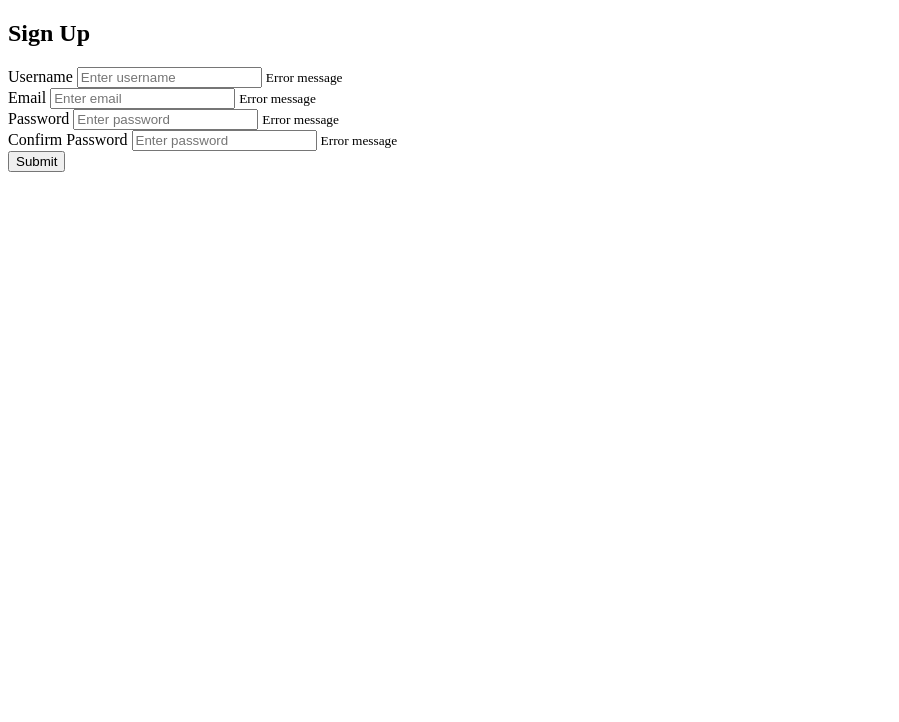
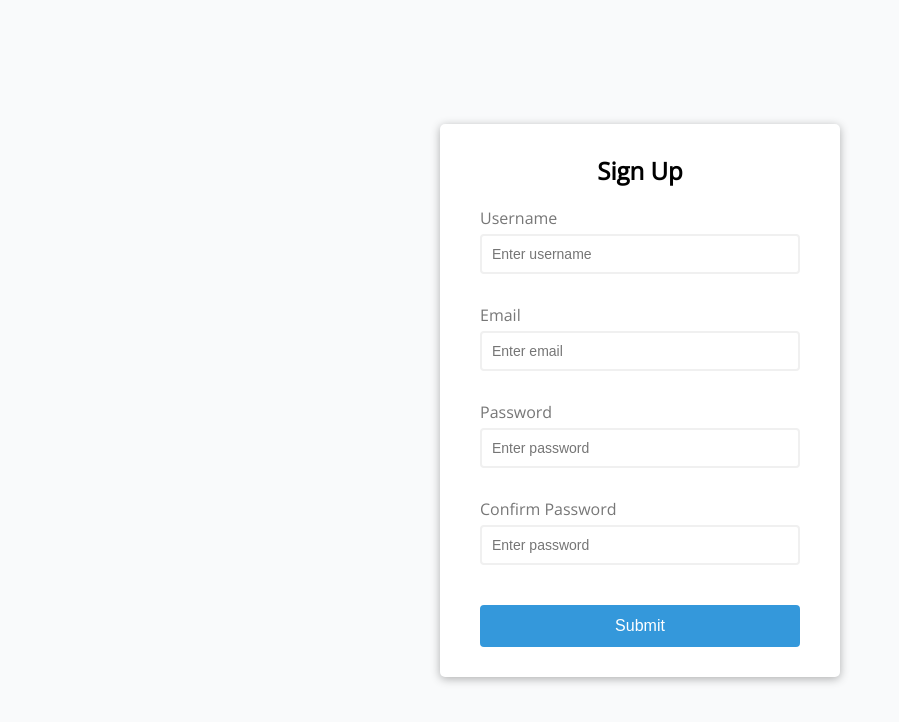
Before and after one commit to dominicmeddick/formValidator-js, a plain HTML site: page index.html in a window 1280 px wide. Shown: the whole page, without its empty margins (0-899 px from the left). Drawn offline with nearby package versions, Linux system fonts and the light colour scheme; files that its build step writes are made by us from their sources; files whose address does not match are found by name.

Commit message:
CSS finished

```diff
--- a/index.html
+++ b/index.html
@@ -5,12 +5,12 @@
   <meta http-equiv="X-UA-Compatible" content="IE=edge">
   <meta name="viewport" content="width=device-width, initial-scale=1.0">
   <title>Form Validator</title>
-  <link rel="stylesheet" href="style.css"
+  <link rel="stylesheet" href="styles/style.css"
 </head>
 <body>
   <div class="container">
     <!-- I'm using the id for javascript, the class for styling -->
-    <form id="form" class="class"></form>
+    <form id="form" class="form">
     <h2>Sign Up</h2>
       <div class="form-control">
         <!-- a for attribute specifies which form element a label is bound to -->
@@ -34,9 +34,8 @@
         <small>Error message</small>
       </div>
       <button>Submit</button>
+    </form>
   </div>
-
-
   <script src="lib/script.js"></script>
 </body>
 </html>
--- a/styles/style.css
+++ b/styles/style.css
@@ -0,0 +1,95 @@
+@import url('https://fonts.googleapis.com/css2?family=Open+Sans:wght@300&display=swap');
+
+:root {
+  --success-color:#2ecc71;
+  --error-color:#e74c3c;
+}
+
+* {
+  box-sizing: border-box;
+}
+
+body {
+  background-color: #f9fafb;
+  font-family: 'Open Sans', sans-serif;
+  display: flex;
+  align-items: center;
+  justify-content: center;
+  min-height: 100vh;
+  margin: 0;
+}
+
+.container {
+  background-color: white;
+  border-radius: 5px;
+  box-shadow: 0 2px 10px rgba(0, 0, 0, 0.3);
+  width: 400px;
+  }
+
+h2 {
+  text-align: center;
+  margin: 0 0 20px
+}
+
+.form {
+  padding: 30px 40px;
+}
+
+.form-control {
+  margin-bottom: 10px;
+  padding-bottom: 20px;
+  position: relative;
+}
+
+.form-control label {
+  color: #777;
+  display: block;
+  margin-bottom: 5px;
+}
+
+.form-control input {
+  border: 2px solid #f0f0f0;
+  border-radius: 4px;
+  display: block;
+  width: 100%;
+  padding: 10px;
+  font-size: 14px;
+}
+
+.form-control input:focus {
+  outline: 0;
+  border-color: #777;
+}
+
+.form-control.success input {
+  border-color: var(--success-color);
+}
+
+.form-control.error input {
+  border-color: var(--error-color);
+}
+
+.form-control small {
+  color: var(--error-color);
+  position: absolute;
+  bottom: 0;
+  left: 0;
+  visibility: hidden;
+}
+
+.form-control.error small {
+  visibility: visible;
+}
+
+.form button {
+  cursor: pointer;
+  background-color: #3498db;
+  border: 2px solid #3498db;
+  border-radius: 4px;
+  color: #fff;
+  display: block;
+  font-size: 16px;
+  padding: 10px;
+  margin-top: 20px;
+  width: 100%;
+}
```
Lines whose indentation alone changed are shown as unchanged.
